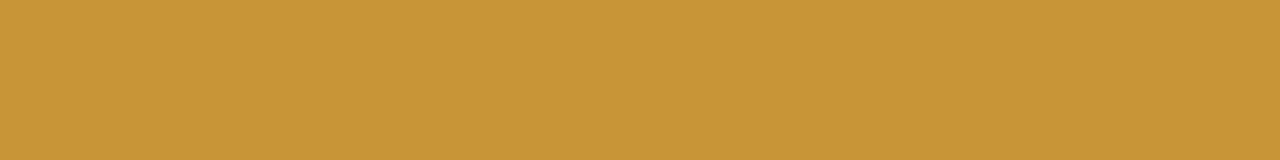
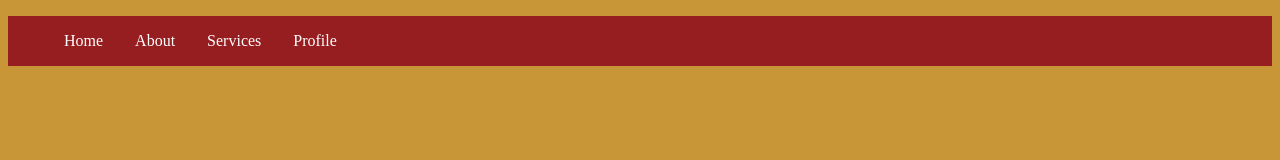
Before and after one commit to Ashir15/demoNav, a plain HTML site: page index.html in a window 1280 px wide. Drawn offline with Linux system fonts and the light colour scheme.

Commit message:
created navbar

```diff
--- a/index.html
+++ b/index.html
@@ -8,6 +8,13 @@
     <link rel="stylesheet" href="./style.css">
 </head>
 <body>
-
+    <nav>
+        <ul>
+            <li><a href="#">Home</a></li>
+            <li><a href="#">About</a></li>
+            <li><a href="#">Services</a></li>
+            <li><a href="#">Profile</a><li>
+        </ul>
+    </nav>
 </body>
 </html>
--- a/style.css
+++ b/style.css
@@ -7,3 +7,30 @@
 body{
     background-color: rgb(200, 149, 55);
 }
+
+/* Navbar start*/
+ul{
+    background-color: rgb(150, 30, 32);
+    overflow: hidden;
+    list-style: none;
+}
+nav ul li{
+    float: left;
+}
+
+nav ul li:last-child{
+    float: right;
+}
+
+nav ul li a{
+    display: block;
+    padding: 1rem;
+    text-decoration: none;
+    color: white;
+}
+
+nav ul li a:hover{
+    background-color: orange;
+    color: black;
+}
+/* Navbar end  */
```
